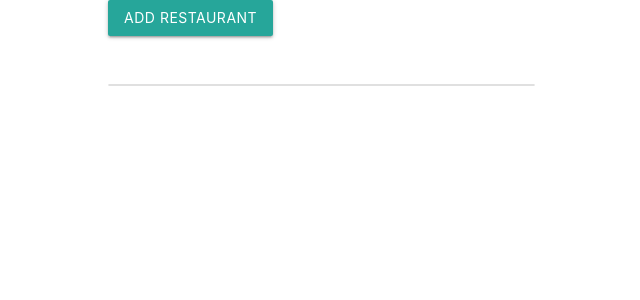
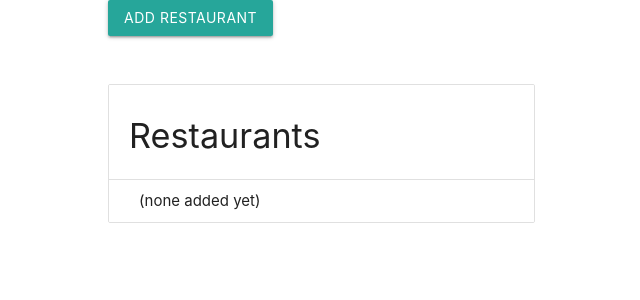
Before and after one commit to andersonRocha091/Favorite-Places-Dishes, a React (Vite) app: page / in a window 1280 px wide. Shown: the top 300 px of the page, without its empty margins (94-734 px from the left). Built offline with nearby package versions, Linux system fonts and the light colour scheme.

Commit message:
Improving displaying restaurants

```diff
--- a/src/RestaurantList.js
+++ b/src/RestaurantList.js
@@ -1,14 +1,20 @@
-import React from 'react';
+import React from "react";
 import { Collection, CollectionItem, Row, Col } from "react-materialize";
 
 const RestaurantList = ({ restaurants }) => {
   return (
     <Row>
       <Col m={6} s={12}>
-        <Collection>
-          {restaurants.map((restaurantName) => (
-            <CollectionItem key={restaurantName}>{restaurantName}</CollectionItem>
-          ))}
+        <Collection header="Restaurants">
+          {restaurants.length === 0 ? (
+            <CollectionItem>(none added yet)</CollectionItem>
+          ) : (
+            restaurants.map((restaurantName) => (
+              <CollectionItem key={restaurantName}>
+                {restaurantName}
+              </CollectionItem>
+            ))
+          )}
         </Collection>
       </Col>
     </Row>
```
